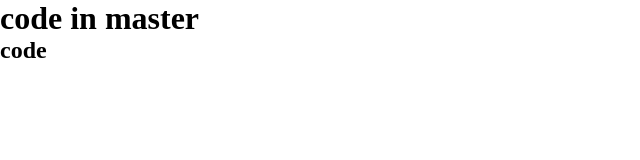
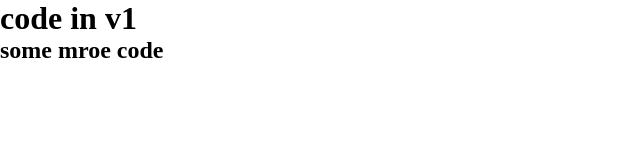
Before and after one commit to varunsoni827526/apni-dukaan, a plain HTML site: page index.html in a window 1280 px wide. Shown: the whole page, without its empty margins (0-640 px from the left). Drawn offline with Linux system fonts and the light colour scheme.

Commit message:
commit in v1

```diff
--- a/index.html
+++ b/index.html
@@ -9,8 +9,8 @@
   </head>
 
   <body>
-    <h1>code in master</h1>
-    <h2>code</h2>
+    <h1>code in v1</h1>
+    <h2>some mroe code</h2>
     <script src="./script.js"></script>
   </body>
 </html>
```
